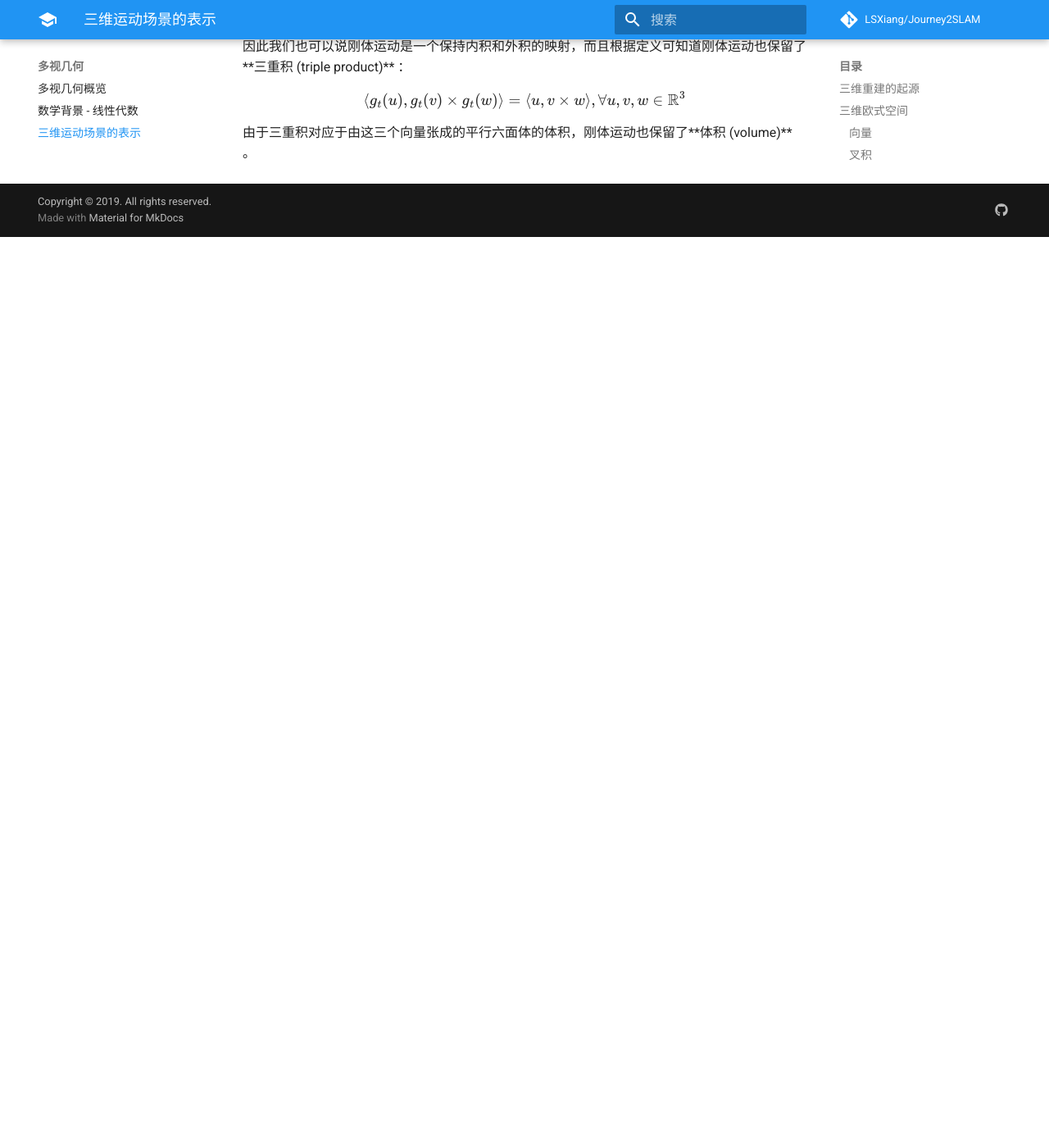
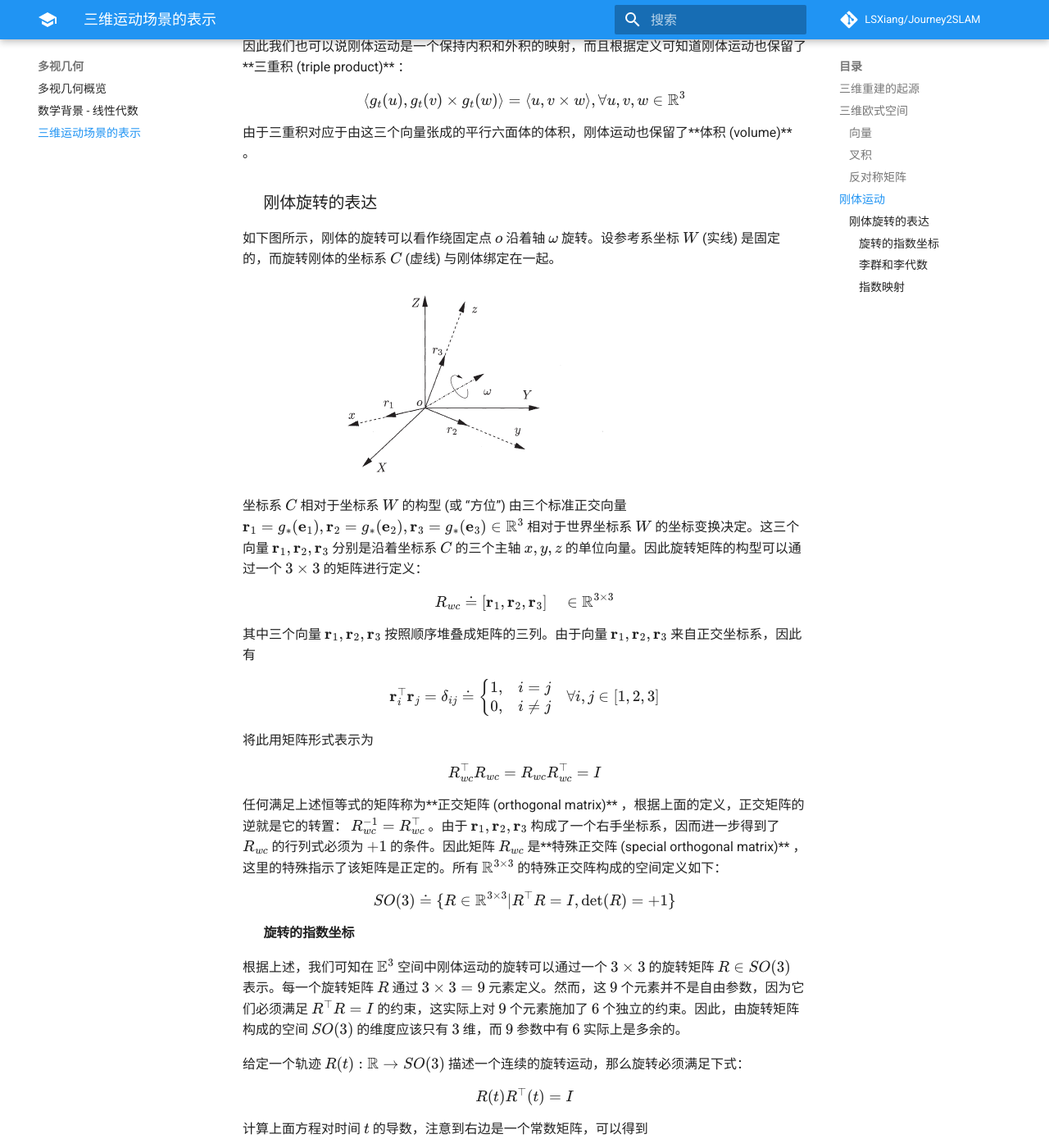
Before and after one commit to LSXiang/Journey2SLAM, an MkDocs documentation site: the page built from docs/multiple_view_geometry/RepreOf3DMoveScene.md, in a window 1280 px wide and 1400 px high, scrolled down 3317 px. Shown: the whole window at 82% size. Built offline with MkDocs 1.6.1 and Material for MkDocs 9.7.7, drawn with Linux system fonts in a browser that asks for light colours; formulas are drawn with MathJax 3; comment, search, counter and statistics services are not loaded; before the commit the page ends 3606 px from its top, so only the background shows below that; some of the changed text lies outside the part shown.

Commit message:
record the knowledge point

```diff
--- a/docs/multiple_view_geometry/RepreOf3DMoveScene.md
+++ b/docs/multiple_view_geometry/RepreOf3DMoveScene.md
@@ -71,7 +71,7 @@ $$
 
 因此，我们可将叉积写成 $\mathbf{u} \times \mathbf{v} = \hat{\mathbf{u}} \mathbf{v}$ 。反对称矩阵有 $\hat{\mathbf{u}}^\top = -\hat{\mathbf{u}}$ 。
 
-反之，每一个反对称矩阵 $M = -M^\top \in \mathbb{R}^{3\times3}$ 可以通过向量 $\mathbf{u} \in \mathbb{R}^3$ 来关联识别。**帽 (hat)** , $\wedge : \mathbb{R}^3 \to SO(3); \; \mathbf{u} \to \hat{\mathbf{u}}$ 运算符定义了一个*同构 (isomorphism)* 在空间 $\mathbb{R}^3$ 和所有由 $3\times3$ 反对称矩阵构成的 $SO(3)$ 的子空间。它的逆操作称为 **vee** 操作 $\vee : SO(3) \to \mathbb{R}^3; \; \hat{\mathbf{u}} \to \hat{\mathbf{u}}^\vee = \mathbf{u}$ 。
+反之，每一个反对称矩阵 $M = -M^\top \in \mathbb{R}^{3\times3}$ 可以通过向量 $\mathbf{u} \in \mathbb{R}^3$ 来关联识别。**帽 (hat)** , $\wedge : \mathbb{R}^3 \to so(3); \; \mathbf{u} \to \hat{\mathbf{u}}$ 运算符定义了一个*同构 (isomorphism)* 在空间 $\mathbb{R}^3$ 和所有由 $3\times3$ 反对称矩阵构成的 $so(3)$ 的子空间。它的逆操作称为 **vee** 操作 $\vee : so(3) \to \mathbb{R}^3; \; \hat{\mathbf{u}} \to \hat{\mathbf{u}}^\vee = \mathbf{u}$ 。
 
 
 
@@ -116,6 +116,97 @@ $$
 
 
 
+### 刚体旋转的表达
+
+如下图所示，刚体的旋转可以看作绕固定点 $o$ 沿着轴 $\omega$ 旋转。设参考系坐标 $W$ (实线) 是固定的，而旋转刚体的坐标系 $C$ (虚线) 与刚体绑定在一起。
+
+![Rotation of a rigid body](image/Rotation4Rigid-body.png)
+
+坐标系 $C$ 相对于坐标系 $W$ 的构型 (或 “方位”) 由三个标准正交向量 $\mathbf{r}_1 = g_*(\mathbf{e}_1), \mathbf{r}_2 = g_*(\mathbf{e}_2), \mathbf{r}_3 = g_*(\mathbf{e}_3) \in \mathbb{R}^3$ 相对于世界坐标系 $W$ 的坐标变换决定。这三个向量 $\mathbf{r}_1, \mathbf{r}_2, \mathbf{r}_3$ 分别是沿着坐标系 $C$ 的三个主轴 $x, y, z$ 的单位向量。因此旋转矩阵的构型可以通过一个 $3 \times 3$ 的矩阵进行定义：
+
+$$
+R_{wc} \doteq [\mathbf{r}_1, \mathbf{r}_2, \mathbf{r}_3] \quad \in \mathbb{R}^{3 \times 3}
+$$
+
+其中三个向量 $\mathbf{r}_1, \mathbf{r}_2, \mathbf{r}_3$ 按照顺序堆叠成矩阵的三列。由于向量 $\mathbf{r}_1, \mathbf{r}_2, \mathbf{r}_3$ 来自正交坐标系，因此有
+
+$$
+\mathbf{r}_i^\top \mathbf{r}_j = \delta_{ij} \doteq \begin{cases} 1, & i = j \\ 0, & i \neq j \end{cases} \quad \forall i,j \in [1,2,3]
+$$
+
+将此用矩阵形式表示为
+
+$$
+R_{wc}^\top R_{wc} = R_{wc}R_{wc}^\top = I
+$$
+
+任何满足上述恒等式的矩阵称为**正交矩阵 (orthogonal matrix)** ，根据上面的定义，正交矩阵的逆就是它的转置： $R_{wc}^{-1} = R_{wc}^\top$ 。由于 $\mathbf{r}_1, \mathbf{r}_2, \mathbf{r}_3$ 构成了一个右手坐标系，因而进一步得到了 $R_{wc}$ 的行列式必须为 $+1$ 的条件。因此矩阵 $R_{wc}$ 是**特殊正交阵 (special orthogonal matrix)** ，这里的特殊指示了该矩阵是正定的。所有 $\mathbb{R}^{3 \times 3}$ 的特殊正交阵构成的空间定义如下：
+
+$$
+SO(3) \doteq \{ R \in \mathbb{R}^{3 \times 3} | R^\top R = I, \det(R) = +1 \}
+$$
+
+
+
+#### 旋转的指数坐标
+
+根据上述，我们可知在 $\mathbb{E}^3$ 空间中刚体运动的旋转可以通过一个 $3 \times 3$ 的旋转矩阵 $R \in SO(3)$ 表示。每一个旋转矩阵 $R$ 通过 $3 \times 3 = 9$ 元素定义。然而，这 $9$ 个元素并不是自由参数，因为它们必须满足 $R^\top R= I$ 的约束，这实际上对 $9$ 个元素施加了 $6$ 个独立的约束。因此，由旋转矩阵构成的空间 $SO(3)$ 的维度应该只有 $3$ 维，而 $9$ 参数中有 $6$ 实际上是多余的。
+
+给定一个轨迹 $R(t) : \mathbb{R} \to SO(3)$ 描述一个连续的旋转运动，那么旋转必须满足下式：
+
+$$
+R(t) R^\top(t) = I
+$$
+
+计算上面方程对时间 $t$ 的导数，注意到右边是一个常数矩阵，可以得到
+
+$$
+\dot{R}(t) R^\top(t) + R(t) \dot{R}^\top(t) = 0 \quad \Rightarrow \quad \dot{R}(t) R^\top(t) = - (\dot{R}(t) R^\top(t))^\top
+$$
+
+根据性质，我们可知矩阵 $\dot{R}(t) R^\top(t) \in \mathbb{R}^{3 \times 3}$ 是一个反对称矩阵。 根据[反对称矩阵的性质](#反对称矩阵)，一定存在一个向量，设为 $\omega(t) \in \mathbb{R}^3$ ，使得
+
+$$
+\dot{R}(t) R^\top(t) = \hat{\omega}(t) \quad \Rightarrow \quad \dot{R}(t) = \hat{\omega}(t) R(t)
+$$
+
+根据上式，如果假设 $R(t_0) = I$ 且当 $t = t_0$ 时有 $\dot{R}(t_0) = \hat{\omega}(t_0)$ 。因此，围绕单位矩阵 $I$ ，偏对称矩阵给出了旋转矩阵的一阶近似
+
+$$
+R(t_0 + dt) \approx I + \hat{\omega}(t_0)dt
+$$
+
+综上可得，所有的斜对称矩阵张成的空间如下表示
+
+$$
+so(3) \doteq \{ \hat{\omega} \in \mathbb{R}^{3 \times 3} | \omega \in \mathbb{R}^3 \}
+$$
+
+它亦被称为旋转群 $SO(3)$ 在恒等点处的**切空间 (tangent space)** 。旋转群 $SO(3)$ 被称为**李群 (Lie group)** ，而它的切空间 $so(3)$ 被称为**李代数 (Lie algebra)** 。
+
+
+
+#### 李群和李代数
+
+李群 (或无穷小群) 是一个光滑的流形，也是一个群，因此群运算乘法和逆运算是光滑的映射。
+
+李群与李代数涉及到庞大的知识量，这里对这部分就不进行拓展描述。后续或许会有专门的篇幅来记录这些知识点，再进行添加链接跳转（#TODO）。这部分知识我当时是阅读了[《机器人学中的状态估计》](http://asrl.utias.utoronto.ca/~tdb/) 中相关的篇幅来学习的。当然读者也可以阅读更加数学性的书籍来学习，这里就不在引申。
+
+
+
+!!! tip "Sophus Lie (1841 - 1899)"
+    马里乌斯·索菲斯·李 (Marius Sophus Lie) 是一位出生于挪威的数学家。他创立了连续对称理论，并将其应用于几何和微分方程的研究。他最大的成就之一是发现连续变换群在线性化的版本中更容易理解 (Theorie der transformation sgruppen 1893)。这些无限小的生成器构成了一个今天被称为李代数的结构。群律的线性化版本对应于李代数上的一个操作，称为换向器托架或李托架。
+
+
+
+#### 指数映射
+
+
+
+
+
+
+
 
 
 
```
Also changed, not shown: other parts of docs/multiple_view_geometry/RepreOf3DMoveScene.md (+1 -1 lines).
